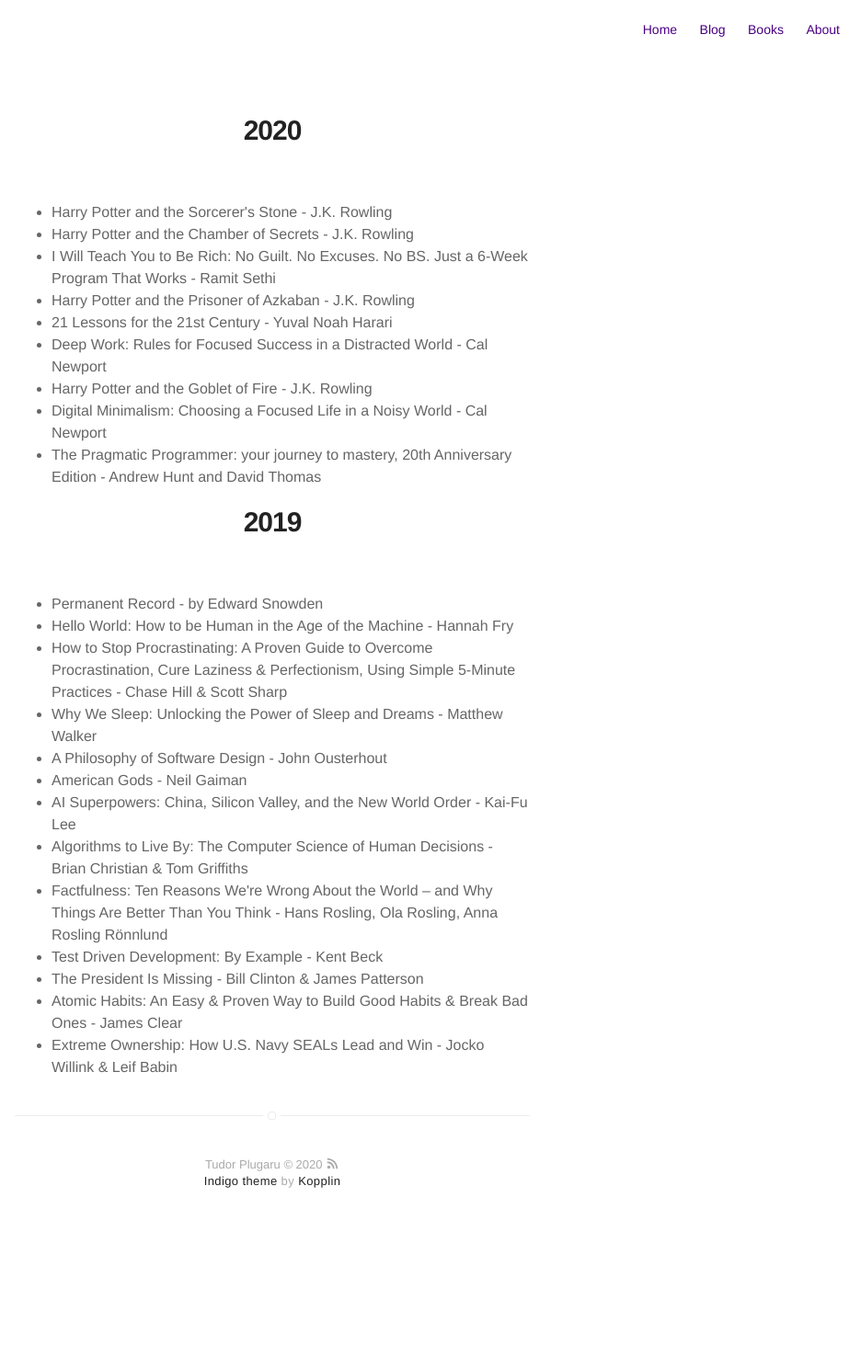
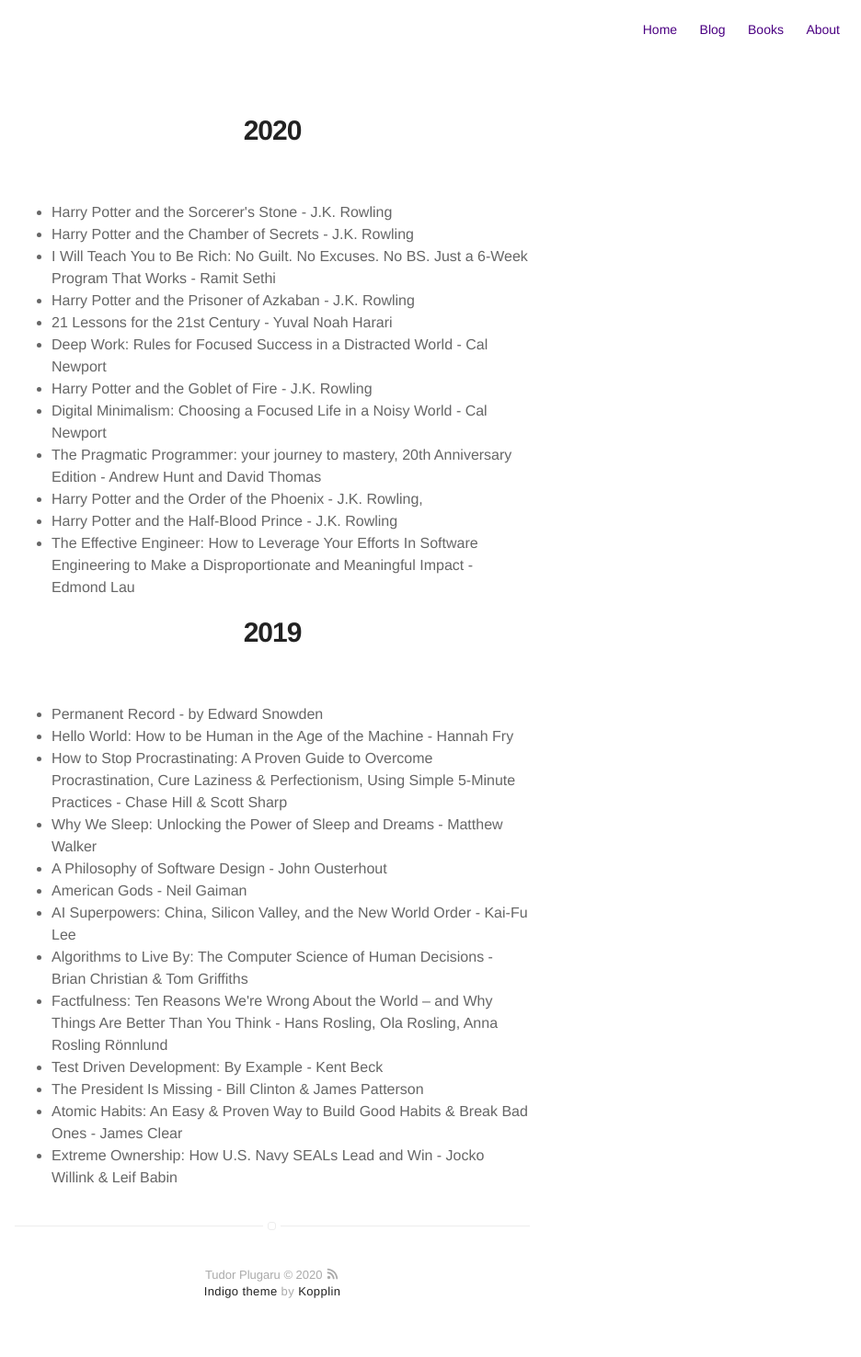
Before and after one commit to PlugaruT/PlugaruT.github.io, a Jekyll site: the page built from books.html, in a window 1280 px wide. Shown: the whole page at 92% size, without its empty margins (344-1280 px from the left). Built offline with Jekyll 4.4.1, drawn with Linux system fonts in a browser that asks for light colours; before the commit the page ends 1356 px from its top, so only the background shows below that.

Commit message:
Update latest books

```diff
--- a/books.html
+++ b/books.html
@@ -15,6 +15,9 @@ layout: page
     <li>Harry Potter and the Goblet of Fire - J.K. Rowling</li>
     <li>Digital Minimalism: Choosing a Focused Life in a Noisy World - Cal Newport</li>
     <li>The Pragmatic Programmer: your journey to mastery, 20th Anniversary Edition - Andrew Hunt and David Thomas</li>
+    <li>Harry Potter and the Order of the Phoenix - J.K. Rowling,</li>
+    <li>Harry Potter and the Half-Blood Prince - J.K. Rowling</li>
+    <li>The Effective Engineer: How to Leverage Your Efforts In Software Engineering to Make a Disproportionate and Meaningful Impact - Edmond Lau</li>
 </ul>
 
 
```
